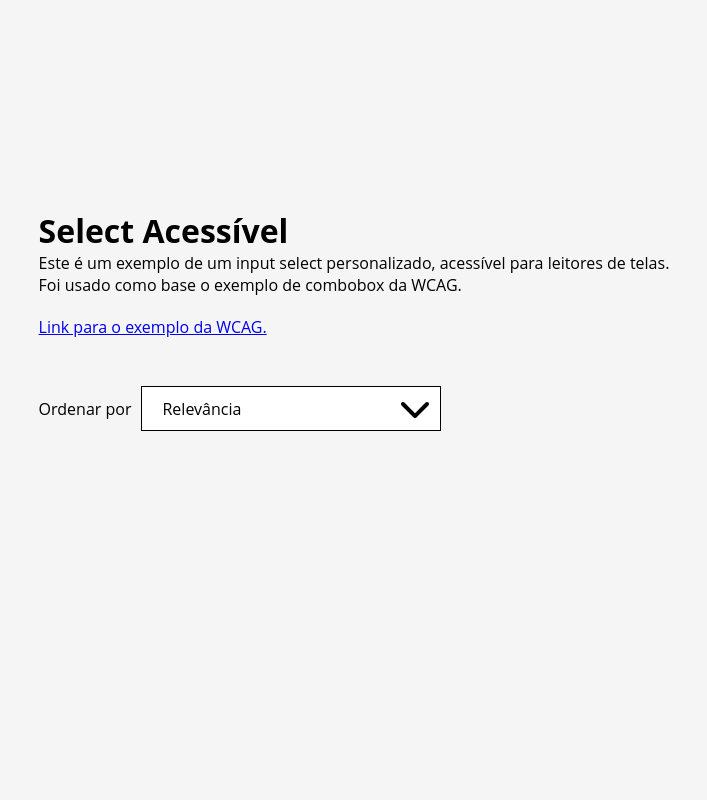
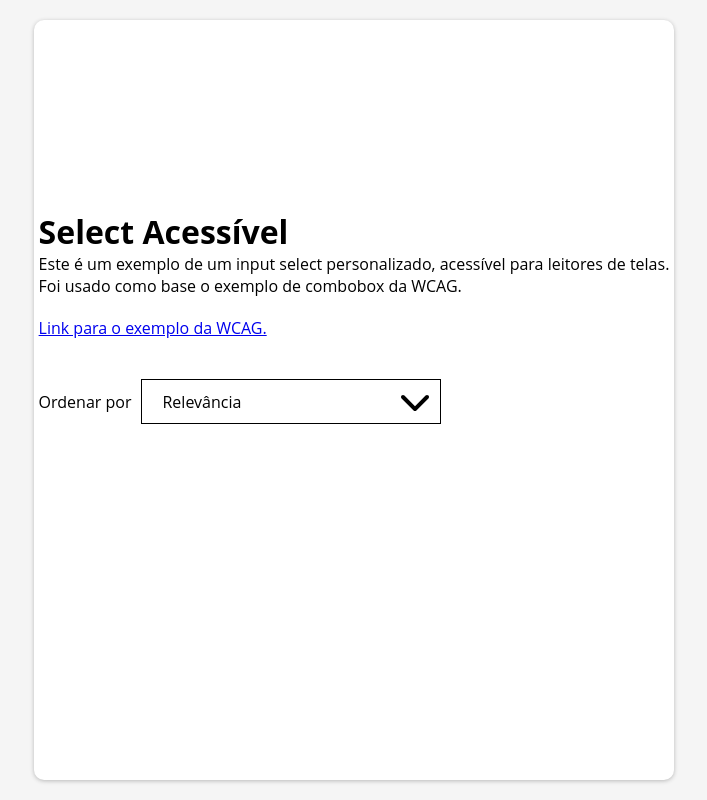
Before and after one commit to IanFarias/accessible-select-example, a plain HTML site: page index.html in a window 1280 px wide. Shown: the whole page, without its empty margins (286-993 px from the left). Drawn offline with Linux system fonts and the light colour scheme.

Commit message:
mudando estilos da pagina

```diff
--- a/css/styles.css
+++ b/css/styles.css
@@ -1,5 +1,12 @@
 body {
   background-color: whitesmoke;
+}
+
+body > div  {
+  height: 100%;
+  justify-items: center;
+  align-items: center;
+  display: flex;
 }
 
 .container {
@@ -9,17 +16,20 @@ body {
 }
 
 .main {
-  height: 80%;
+  height: 95%;
   display: flex;
   justify-content: center;
   align-items: center;
+
+  border-radius: 10px;
+  background-color: white;
+  box-shadow: 0 1px 4px 0px #b8b8b8;
 }
 
 .main > div {
   height: 50%;
   display: flex;
   flex-direction: column;
-  justify-content: space-evenly;
 }
 
 .text-content--container a {
@@ -31,6 +41,7 @@ body {
   position: relative;
   display: inline-flex;
   align-items: center;
+  margin-top: 40px;
 }
 
 .select-label {
--- a/index.html
+++ b/index.html
@@ -9,6 +9,7 @@
     <title>Select Acessível</title>
   </head>
   <body>
+    <div>
       <main class="main container">
         <div>
           <div class="text-content--container">
@@ -45,6 +46,7 @@
             </div>
           </div>
         </div>
+      </div>
     </main>
     <script src="./scripts/select.js"></script>
   </body>
```
Lines whose indentation alone changed are shown as unchanged.
